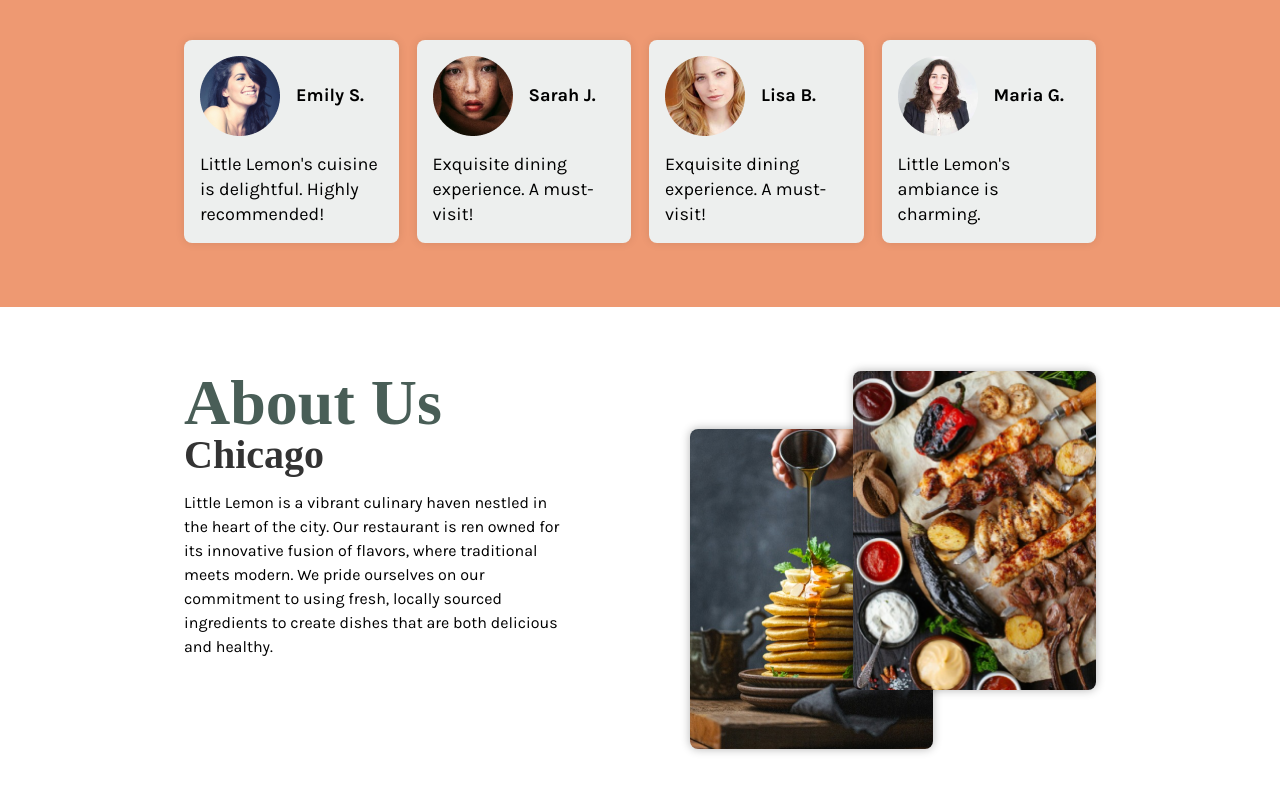
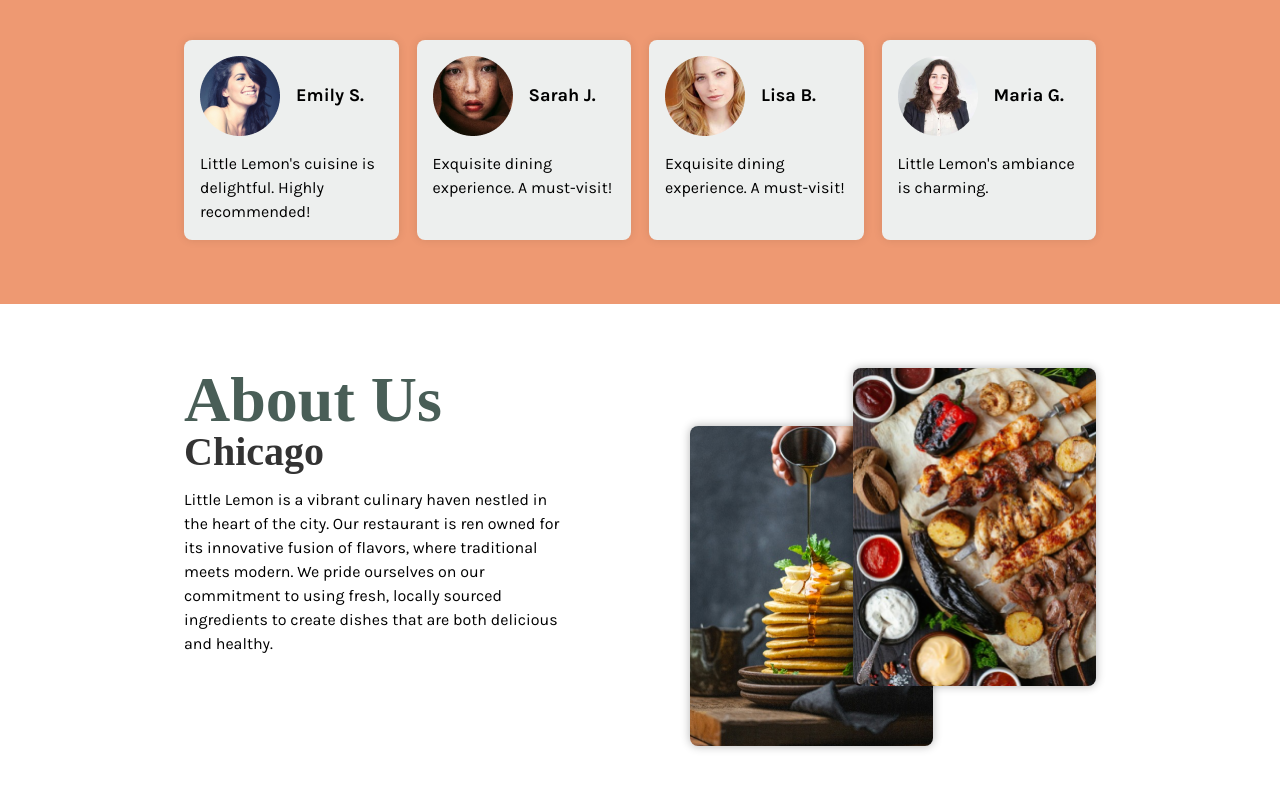
Before and after one commit to daquinoarthur/little-lemon-final-project-capstone, a React (Create React App) app: page / in a window 1280 px wide. Shown: the part 1416-2207 px from the top of the page. Built offline with nearby package versions, Linux system fonts and the light colour scheme; a web font is replaced by a local one.

Commit message:
fix HighlightCard body font size

```diff
--- a/src/components/TestimonialCard.js
+++ b/src/components/TestimonialCard.js
@@ -11,7 +11,9 @@
         />
         <h4 className="testimonial-card__name font__card-title">{name}</h4>
       </header>
-      <p className="testimonial-card__testimony font__lead-text">{children}</p>
+      <p className="testimonial-card__testimony font__highlight-text">
+        {children}
+      </p>
     </article>
   );
 }
```
